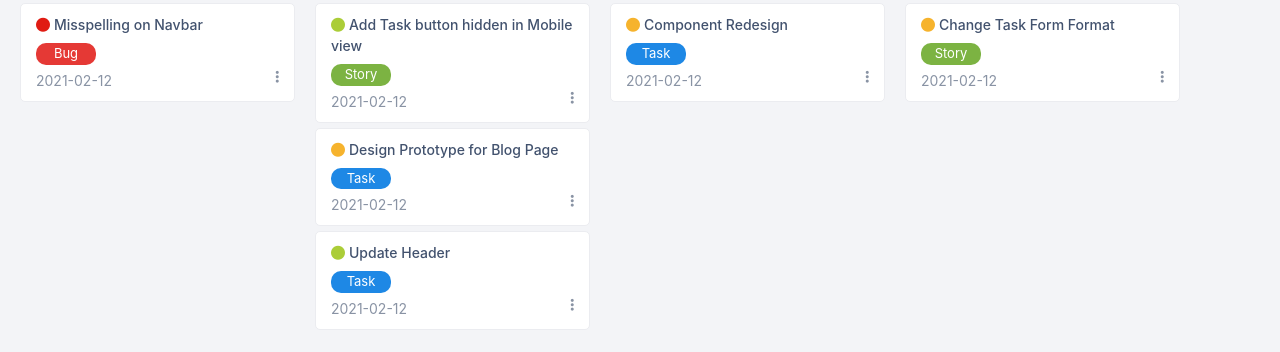
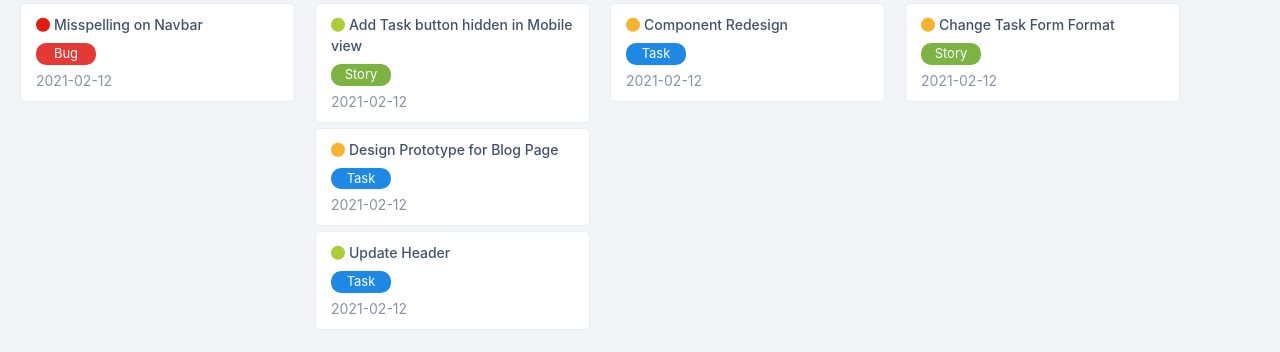
Before and after one commit to saifil4/agile-board, a React (Create React App) app: page / in a window 1280 px wide. Shown: the part 128-480 px from the top of the page. Built offline with nearby package versions, Linux system fonts and the light colour scheme.

Commit message:
bug fixes

```diff
--- a/package.json
+++ b/package.json
@@ -45,6 +45,7 @@
   },
   "devDependencies": {
     "css-loader": "^5.0.1",
+    "jest": "^26.6.3",
     "style-loader": "^2.0.0"
   }
 }
--- a/src/App.css
+++ b/src/App.css
@@ -58,6 +58,8 @@
   width: 275px;
   margin: 0px 10px 0px 10px;
   padding-bottom: 10px;
+  display: inline-block;
+  vertical-align: top;
 }
 
 .addlanecontainer {
@@ -96,7 +98,6 @@
   height: calc(100% - 56px);
   margin-top: 56px;
   padding: 10px 10px 0px 10px;
-  display: inline-flex;
 }
 
 .addlane-icon {
@@ -240,6 +241,16 @@
   border: 1px solid #ffe1bb;
 }
 
+.delete-icon {
+  font-size: 0;
+  cursor: pointer;
+  transition: 0.1s all;
+}
+
+.taskcard:hover .delete-icon {
+  font-size: 14px;
+}
+
 .taskcard .title {
   color: #42526E;
   margin-bottom: 5px;
@@ -287,7 +298,7 @@
   font-size: 14px !important;
 }
 
-.navbar-collapse{
+.navbar-collapse {
   justify-content: flex-end;
 }
 
--- a/src/components/header/Header.js
+++ b/src/components/header/Header.js
@@ -1,10 +1,8 @@
 import React from 'react';
-import { useDispatch } from 'react-redux';
 import { Navbar, Form, } from 'react-bootstrap';
-import { search } from '../../actions/actions'
 import LabelDropdown from './LabelDropdown';
+import Search from './Search'
 const Header = () => {
-    const Dispatch = useDispatch();
 
     return (
         <div className="filtercontainer">
@@ -15,7 +13,7 @@ const Header = () => {
                 <Navbar.Toggle aria-controls="basic-navbar-nav" />
                 <Navbar.Collapse id="basic-navbar-nav">
                     <Form inline>
-                        <input type="text" className="searchbox mr-4" onChange={(e) => Dispatch(search(e.target.value))} placeholder="Search" />
+                        <Search />
                         <LabelDropdown />
                     </Form>
                 </Navbar.Collapse>
--- /dev/null
+++ b/src/components/header/Search.js
@@ -0,0 +1,15 @@
+import React from 'react';
+import { useDispatch } from 'react-redux';
+import { search } from '../../actions/actions'
+
+const Search = () => {
+    const Dispatch = useDispatch();
+    return (
+        <>
+            <input type="text" className="searchbox mr-4" onChange={(e) => Dispatch(search(e.target.value))} placeholder="Search" />
+        </>
+
+    )
+}
+
+export default Search;
--- a/src/components/task-lane/Task.js
+++ b/src/components/task-lane/Task.js
@@ -51,7 +51,7 @@ const Task = ({ index, task }) => {
                         </div>
                         <div className="duedate">
                             {task.duedate}
-                            <i onClick={e => handleDelete(e)} className="fas fa-ellipsis-v float-right"></i>
+                            <i onClick={e => handleDelete(e)} className="fas fa-trash float-right delete-icon"></i>
                         </div>
                     </div>
                 )}
```
Also changed, not shown: 2 other files (tests, documents, lock files or other folders).
